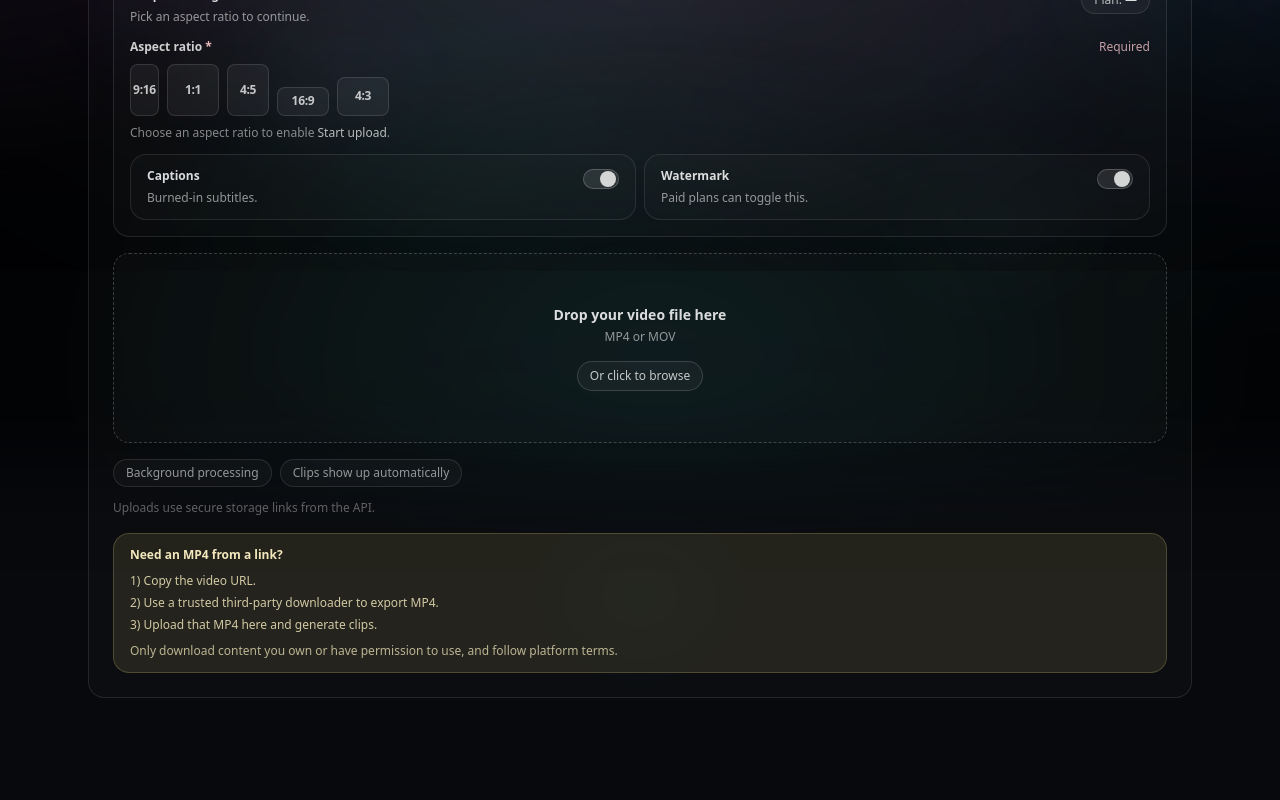
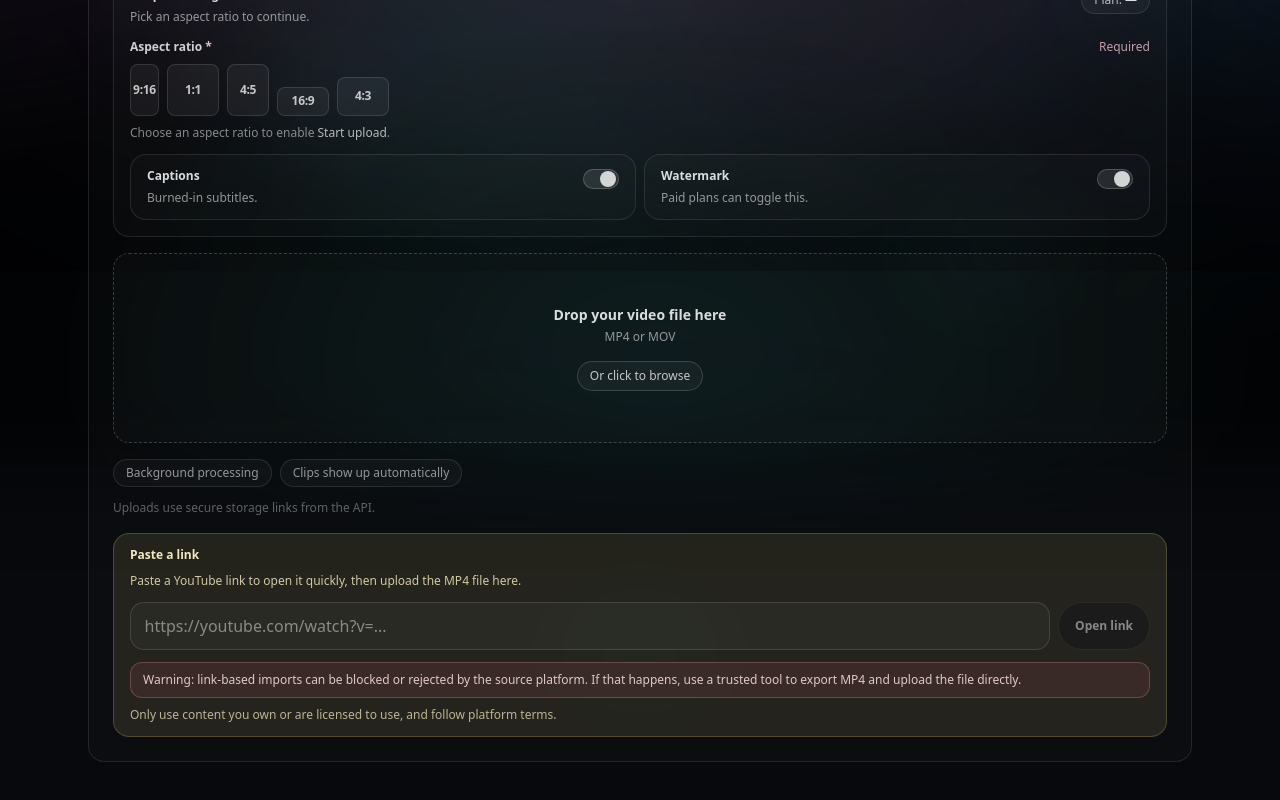
Before and after one commit to Sakibhoq/clipforge-ai, a Next.js app in the folder frontend/: page /app/upload in a window 1280 px wide. Shown: the part 529-1329 px from the top of the page. Before the commit the page ends 1267 px from the top, so only its background shows below. Built offline with nearby package versions, Linux system fonts and the light colour scheme; no server answers.

Commit message:
Add paste-link upload helper with rejection warning

```diff
--- a/frontend/app/app/upload/page.tsx
+++ b/frontend/app/app/upload/page.tsx
@@ -1143,6 +1143,8 @@ function UploadWorkspace() {
 
   // YouTube URL changes: reset step + preview state (debounced preview call)
   useEffect(() => {
+    if (!YOUTUBE_INGEST_ENABLED) return;
+
     const u = url.trim();
     setYtPreviewError(null);
 
@@ -1170,6 +1172,15 @@ function UploadWorkspace() {
     return () => window.clearTimeout(t);
     // eslint-disable-next-line react-hooks/exhaustive-deps
   }, [urlOk, url]);
+
+  function openPastedLink() {
+    if (!urlOk) return;
+    const normalized = normalizeYoutubeUrl(url);
+    if (!normalized) return;
+    window.open(normalized, "_blank", "noopener,noreferrer");
+    setYtStep("opened");
+    if (YOUTUBE_INGEST_ENABLED) pulseDropzone();
+  }
 
   function resetFileFlow() {
     pollAbort.current?.abort();
@@ -2329,14 +2340,43 @@ function UploadWorkspace() {
             </div>
 
             <div className="mt-4 rounded-2xl border border-amber-200/20 bg-amber-200/10 px-4 py-3 text-[12px] text-amber-100/85">
-              <div className="font-semibold text-amber-100/95">Need an MP4 from a link?</div>
-              <div className="mt-2 space-y-1 text-amber-100/80">
-                <div>1) Copy the video URL.</div>
-                <div>2) Use a trusted third-party downloader to export MP4.</div>
-                <div>3) Upload that MP4 here and generate clips.</div>
+              <div className="font-semibold text-amber-100/95">Paste a link</div>
+              <div className="mt-2 text-amber-100/80">
+                Paste a YouTube link to open it quickly, then upload the MP4 file here.
               </div>
+
+              <div className="mt-3 flex flex-col gap-2 sm:flex-row">
+                <input
+                  value={url}
+                  onChange={(e) => setUrl(e.target.value)}
+                  placeholder="https://youtube.com/watch?v=..."
+                  className="field min-w-0 flex-1 border-amber-200/20 bg-black/20 text-amber-50 placeholder:text-amber-100/40"
+                />
+                <button
+                  type="button"
+                  onClick={openPastedLink}
+                  disabled={!urlOk}
+                  className={cx(
+                    "btn-solid-dark shrink-0 px-4 py-2 text-[12px]",
+                    !urlOk && "cursor-not-allowed opacity-50"
+                  )}
+                >
+                  Open link
+                </button>
+              </div>
+
+              {!urlOk && url.trim().length > 0 ? (
+                <div className="mt-2 text-rose-200/75">
+                  Enter a valid YouTube URL (youtube.com/watch?v=... or youtu.be/...).
+                </div>
+              ) : null}
+
+              <div className="mt-3 rounded-xl border border-rose-300/25 bg-rose-400/10 px-3 py-2 text-rose-100/85">
+                Warning: link-based imports can be blocked or rejected by the source platform. If that happens, use a trusted tool to export MP4 and upload the file directly.
+              </div>
+
               <div className="mt-2 text-amber-100/70">
-                Only download content you own or have permission to use, and follow platform terms.
+                Only use content you own or are licensed to use, and follow platform terms.
               </div>
             </div>
           </div>
@@ -2464,11 +2504,7 @@ function UploadWorkspace() {
                 <button
                   type="button"
                   onClick={() => {
-                    if (!urlOk) return;
-                    const u = normalizeYoutubeUrl(url);
-                    window.open(u, "_blank", "noopener,noreferrer");
-                    setYtStep("opened");
-                    pulseDropzone();
+                    openPastedLink();
                   }}
                   disabled={!urlOk}
                   className={cx(
```
